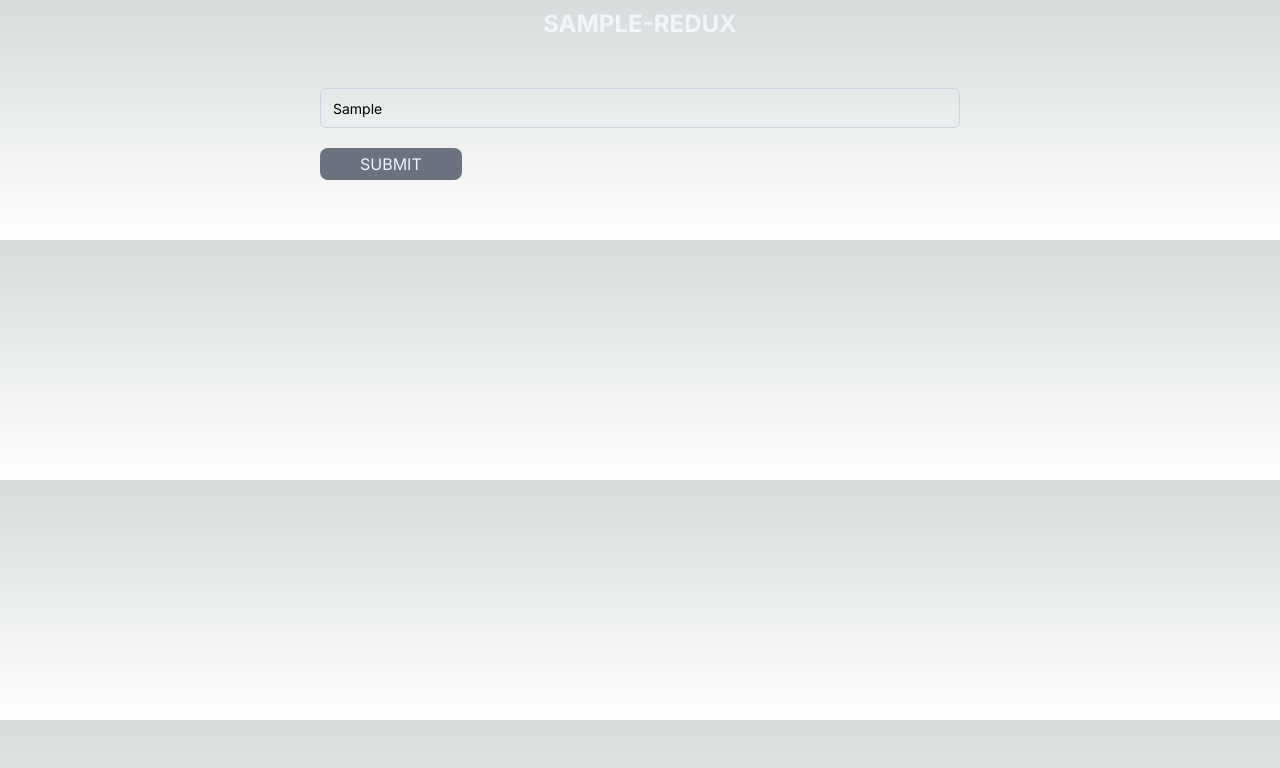
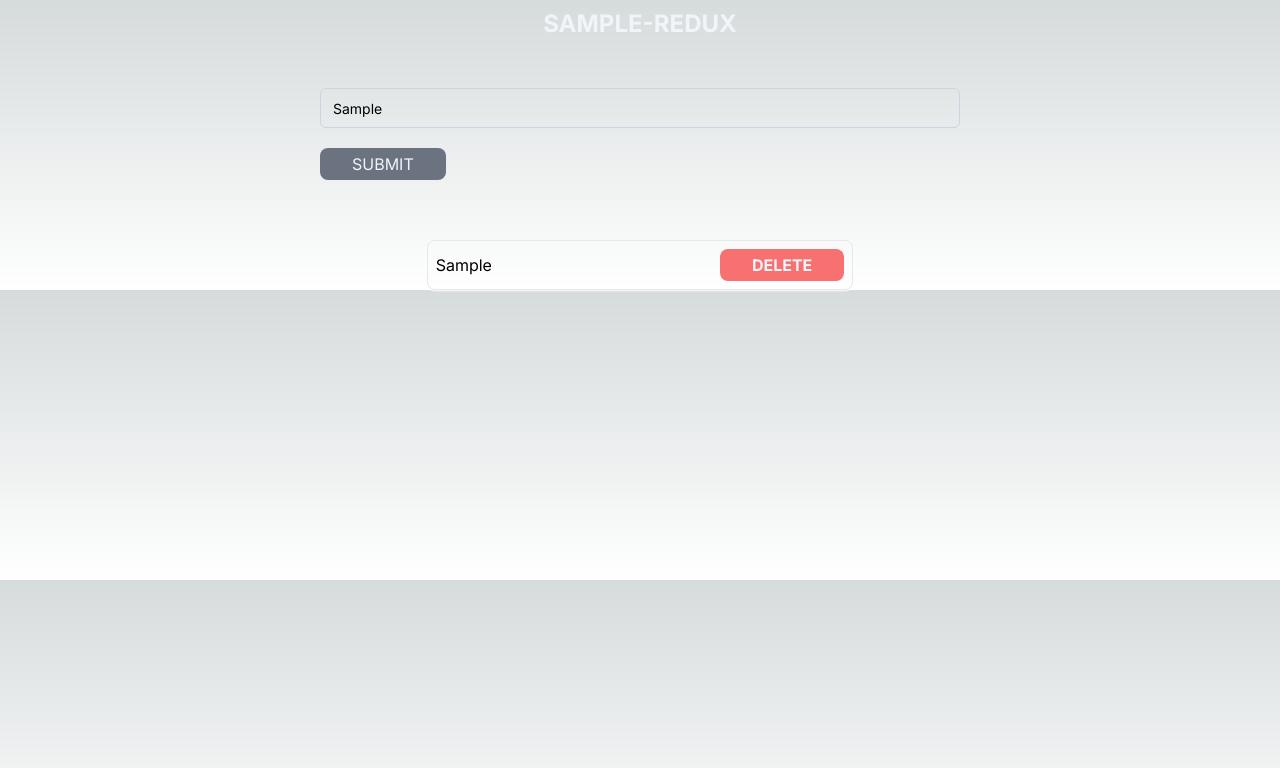
Before and after one commit to kusumachandu/redux-sample, a Next.js app: page / in a window 1280 px wide. Both pictures are taken after typing "Sample" into the empty fields and a click on the button "SUBMIT". Shown: the top 768 px of the page. Built offline with nearby package versions, Linux system fonts and the light colour scheme.

Commit message:
✨created card component for todo list

```diff
--- a/src/app/page.tsx
+++ b/src/app/page.tsx
@@ -4,6 +4,7 @@ import Button from '@/components/Button';
 import Input from '@/components/Input'
 import { useState } from 'react';
 import MyContext from '@/context/MyContext';
+import Card from '@/components/Card';
 
 export default function Home() {
   const [value, setValue] = useState<string>('');
@@ -15,7 +16,6 @@ export default function Home() {
 
   const submitHandler = () => {
     setTodo([value, ...todo])
-    console.log(todo);
   }
 
   return (
@@ -32,6 +32,9 @@ export default function Home() {
           <Button className='' onClick={submitHandler}>submit</Button>
         </div>
       </section>
+      <section className='flex justify-center'>
+        <Card />
+      </section>
     </>
     </MyContext.Provider>
   )
--- a/src/components/Button.tsx
+++ b/src/components/Button.tsx
@@ -7,7 +7,7 @@ interface ButtonProps extends HTMLAttributes<HTMLButtonElement> {
 }
 
 const Button: FC<ButtonProps> = ({ children, className, onClick, ...props}) => {
-  return <button onClick={onClick} className={cn('px-10 py-1 bg-gray-500 text-slate-100 uppercase rounded-lg text-center', className)} {...props} >{children}</button>
+  return <button onClick={onClick} className={cn('px-8 py-1 bg-gray-500 text-slate-100 uppercase rounded-lg text-center', className)} {...props} >{children}</button>
 }
 
 export default Button
--- /dev/null
+++ b/src/components/Card.tsx
@@ -0,0 +1,23 @@
+import { FC, useContext } from 'react'
+import MyContext from '@/context/MyContext'
+import Button from './Button';
+
+interface CardProps {}
+
+const Card: FC<CardProps> = ({}) => {
+  const data = useContext(MyContext);
+  return <div className='w-1/3 mx-auto'>
+    {
+      data?.map((todo: any, index: number) => (
+        <li key={index} className='border list-none py-2 px-2 rounded-lg shadow-sm shadow-white flex justify-between items-center'>
+          {todo}
+          <div>
+            <Button className='bg-red-400 font-bold' onClick={() => {}}>delete</Button>
+          </div>
+        </li>
+      ))
+    }
+  </div>
+}
+
+export default Card
```
